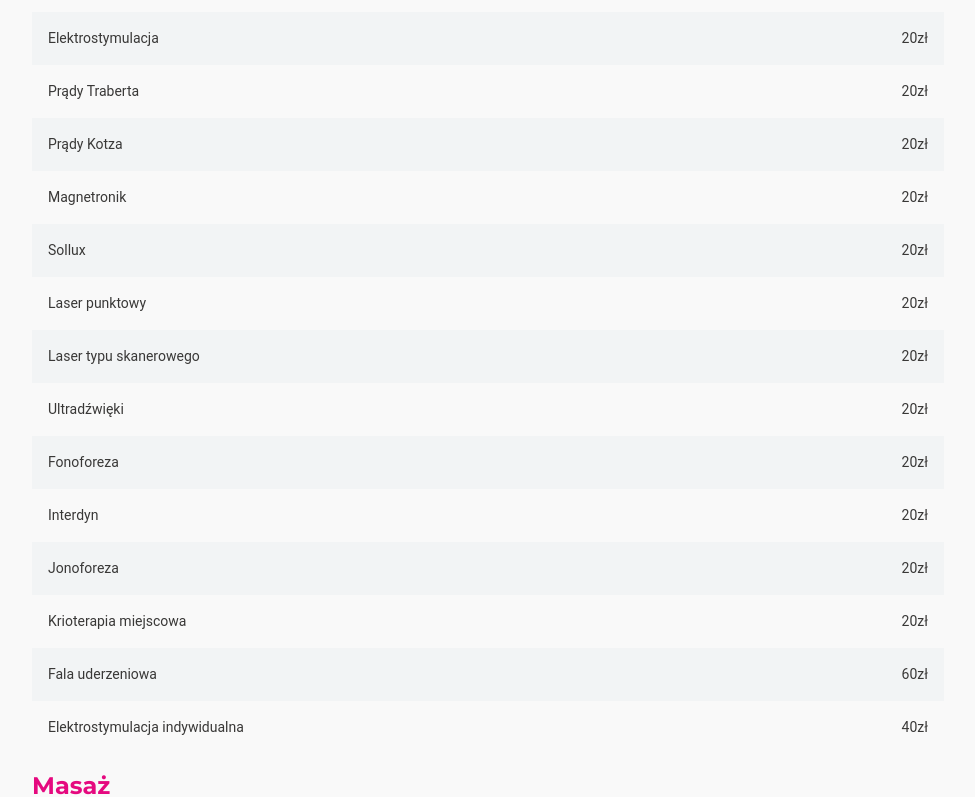
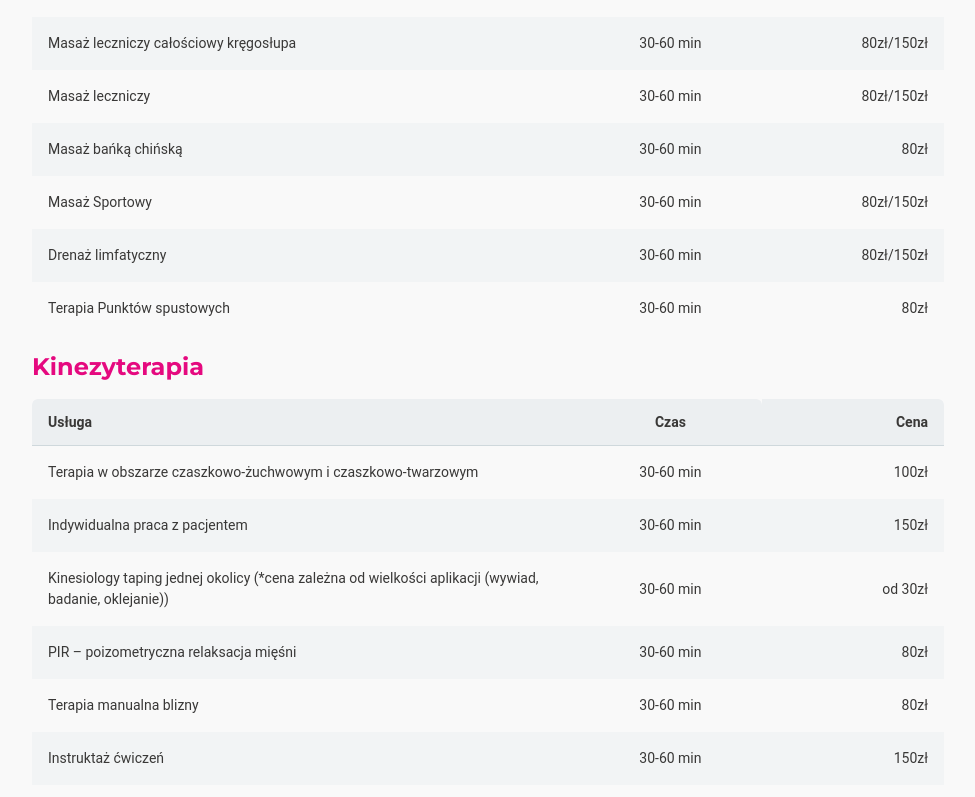
Before and after one commit to A1eeex/praktika_rehabilitacja, a Next.js app: page /price-list in a window 1280 px wide. Shown: the part 628-1425 px from the top of the page, without its empty margins (152-1127 px from the left). Built offline with nearby package versions, Linux system fonts and the light colour scheme.

Commit message:
change price

```diff
--- a/app/layout.js
+++ b/app/layout.js
@@ -22,7 +22,7 @@ export default function RootLayout({ children }) {
 
         <TheFooter className="mt-auto" />
           {/* cookie */}
-          <script type="text/javascript" data-cmp-ab="1" src="https://cdn.consentmanager.net/delivery/autoblocking/3732be521186b.js" data-cmp-host="c.delivery.consentmanager.net" data-cmp-cdn="cdn.consentmanager.net" data-cmp-codesrc="0"></script>
+          {/* <script type="text/javascript" data-cmp-ab="1" src="https://cdn.consentmanager.net/delivery/autoblocking/3732be521186b.js" data-cmp-host="c.delivery.consentmanager.net" data-cmp-cdn="cdn.consentmanager.net" data-cmp-codesrc="0"></script> */}
         </body>
     </html>
   )
--- a/components/PriceList.jsx
+++ b/components/PriceList.jsx
@@ -5,118 +5,118 @@ import { Typography } from "@material-tailwind/react";
 const TABLE_HEAD_FIZYKOTERAPIA = ["Usługa", "Cena"];
 const TABLE_ROWS_FIZYKOTERAPIA = [
     {
-      service: "Jonoforeza",
-      price: "20zł",
+      service: "Zabiegi fizykalne",
+      price: " od 25zł",
     },
-    {
-      service: "Galwanizacja",
-      price: "20zł",
-    },
-    {
-      service: "Interdyn",
-      price: "20zł",
-    },
-    {
-      service: "Tens",
-      price: "20zł",
-    },
-    {
-      service: "Diadynamik",
-      price: "20zł",
-    },
-    {
-      service: "Elektrostymulacja",
-      price: "20zł",
-    },
-    {
-      service: "Prądy Traberta",
-      price: "20zł",
-    },
-    {
-      service: "Prądy Kotza",
-      price: "20zł",
-    },
-    {
-      service: "Magnetronik",
-      price: "20zł",
-    },
-    {
-      service: "Sollux",
-      price: "20zł",
-    },
-    {
-      service: "Laser punktowy ",
-      price: "20zł",
-    },
-    {
-      service: "Laser typu skanerowego",
-      price: "20zł",
-    },
-    {
-      service: "Ultradźwięki",
-      price: "20zł",
-    },
-    {
-      service: "Fonoforeza",
-      price: "20zł",
-    },
-    {
-      service: "Interdyn",
-      price: "20zł",
-    },
-    {
-      service: "Jonoforeza",
-      price: "20zł",
-    },
-    {
-      service: "Krioterapia miejscowa",
-      price: "20zł",
-    },
+    // {
+    //   service: "Galwanizacja",
+    //   price: "20zł",
+    // },
+    // {
+    //   service: "Interdyn",
+    //   price: "20zł",
+    // },
+    // {
+    //   service: "Tens",
+    //   price: "20zł",
+    // },
+    // {
+    //   service: "Diadynamik",
+    //   price: "20zł",
+    // },
+    // {
+    //   service: "Elektrostymulacja",
+    //   price: "20zł",
+    // },
+    // {
+    //   service: "Prądy Traberta",
+    //   price: "20zł",
+    // },
+    // {
+    //   service: "Prądy Kotza",
+    //   price: "20zł",
+    // },
+    // {
+    //   service: "Magnetronik",
+    //   price: "20zł",
+    // },
+    // {
+    //   service: "Sollux",
+    //   price: "20zł",
+    // },
+    // {
+    //   service: "Laser punktowy ",
+    //   price: "20zł",
+    // },
+    // {
+    //   service: "Laser typu skanerowego",
+    //   price: "20zł",
+    // },
+    // {
+    //   service: "Ultradźwięki",
+    //   price: "20zł",
+    // },
+    // {
+    //   service: "Fonoforeza",
+    //   price: "20zł",
+    // },
+    // {
+    //   service: "Interdyn",
+    //   price: "20zł",
+    // },
+    // {
+    //   service: "Jonoforeza",
+    //   price: "20zł",
+    // },
+    // {
+    //   service: "Krioterapia miejscowa",
+    //   price: "20zł",
+    // },
     {
       service: "Fala uderzeniowa",
-      price: "60zł",
+      price: "70zł",
     },
-    {
-      service: "Elektrostymulacja indywidualna ",
-      price: "40zł",
-    },
+    // {
+    //   service: "Elektrostymulacja indywidualna ",
+    //   price: "40zł",
+    // },
   ];
 const TABLE_HEAD_MASAZ = ["Usługa", "Czas", "Cena"];
 const TABLE_ROWS_MASAZ = [
     {
       service: "Masaż tkanek głębokich",
       time: "30-60 min",
-      price: "70zł/130zł",
+      price: "80zł/150zł",
     },
     {
       service: "Masaż leczniczy całościowy kręgosłupa",
       time: "30-60 min",
-      price: "70zł/130zł",
+      price: "80zł/150zł",
     },
     {
       service: "Masaż leczniczy",
       time: "30-60 min",
-      price: "70zł/130zł",
+      price: "80zł/150zł",
     },
     {
       service: "Masaż bańką chińską",
       time: "30-60 min",
-      price: "70zł",
+      price: "80zł",
     },
     {
       service: "Masaż Sportowy",
       time: "30-60 min",
-      price: "70zł/130zł",
+      price: "80zł/150zł",
     },
     {
       service: "Drenaż limfatyczny",
       time: "30-60 min",
-      price: "70zł/130zł",
+      price: "80zł/150zł",
     },
     {
       service: "Terapia Punktów spustowych",
       time: "30-60 min",
-      price: "70zł",
+      price: "80zł",
     },
 
   ];
@@ -125,12 +125,12 @@ const TABLE_ROWS_KINEZYTERAPIA = [
     {
       service: "Terapia w obszarze czaszkowo-żuchwowym i czaszkowo-twarzowym",
       time: "30-60 min",
-      price: "   80zł",
+      price: "   100zł",
     },
     {
       service: "Indywidualna praca z pacjentem",
       time: "30-60 min",
-      price: "120zł",
+      price: "150zł",
     },
     {
       service: "Kinesiology taping jednej okolicy (*cena zależna od wielkości aplikacji (wywiad, badanie, oklejanie))",
@@ -140,27 +140,27 @@ const TABLE_ROWS_KINEZYTERAPIA = [
     {
       service: "PIR – poizometryczna relaksacja mięśni",
       time: "30-60 min",
-      price: "75zł",
+      price: "80zł",
     },
     {
       service: "Terapia manualna blizny",
       time: "30-60 min",
-      price: "70zł",
+      price: "80zł",
     },
     {
       service: "Instruktaż ćwiczeń",
       time: "30-60 min",
-      price: "130zł",
+      price: "150zł",
     },
     {
       service: "Profilaktyka kręgosłupa",
       time: "30-60 min",
-      price: "130zł",
+      price: "150zł",
     },
     {
       service: "Konsultacja fizjoterapeuty",
       time: "30-60 min",
-      price: "130zł",
+      price: "150zł",
     },
 
   ];
```
